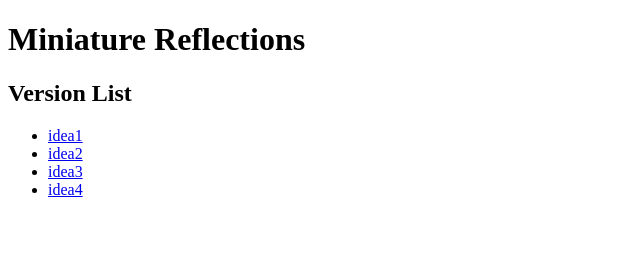
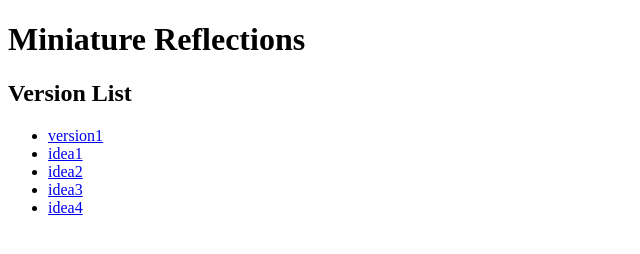
Before and after one commit to bananno/miniature-reflections, a plain HTML site: page index.html in a window 1280 px wide. Shown: the full height of the page, 0-640 px from the left. Drawn offline with Linux system fonts and the light colour scheme.

Commit message:
Rename version1 directory

```diff
--- a/index.html
+++ b/index.html
@@ -7,6 +7,7 @@
   <h1>Miniature Reflections</h1>
   <h2>Version List</h2>
   <ul>
+    <li><a href="version1/home.html">version1</a></li>
     <li><a href="ideas/idea1.html">idea1</a></li>
     <li><a href="ideas/idea2.html">idea2</a></li>
     <li><a href="ideas/idea3.html">idea3</a></li>
```
Also changed, not shown: version1/aboutus.html (renamed from Version1/AboutUs.html), version1/catalog.html (renamed from Version1/Catalog.html), version1/flower.html (renamed from Version1/Flower.html), version1/home.html (renamed from Version1/Home.html), version1/order.html (renamed from Version1/Order.html), version1/photos.html (renamed from Version1/Photos.html).
